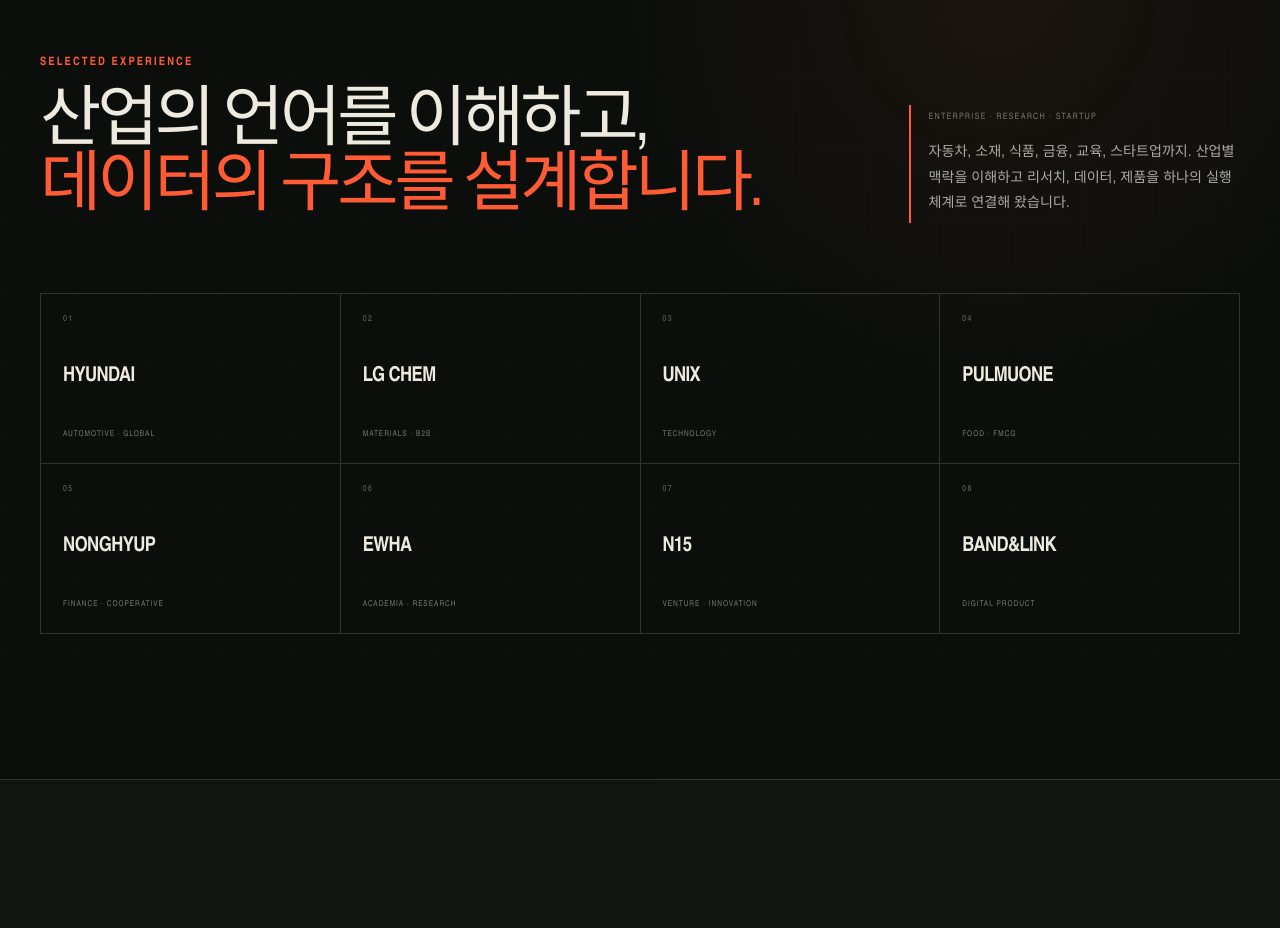
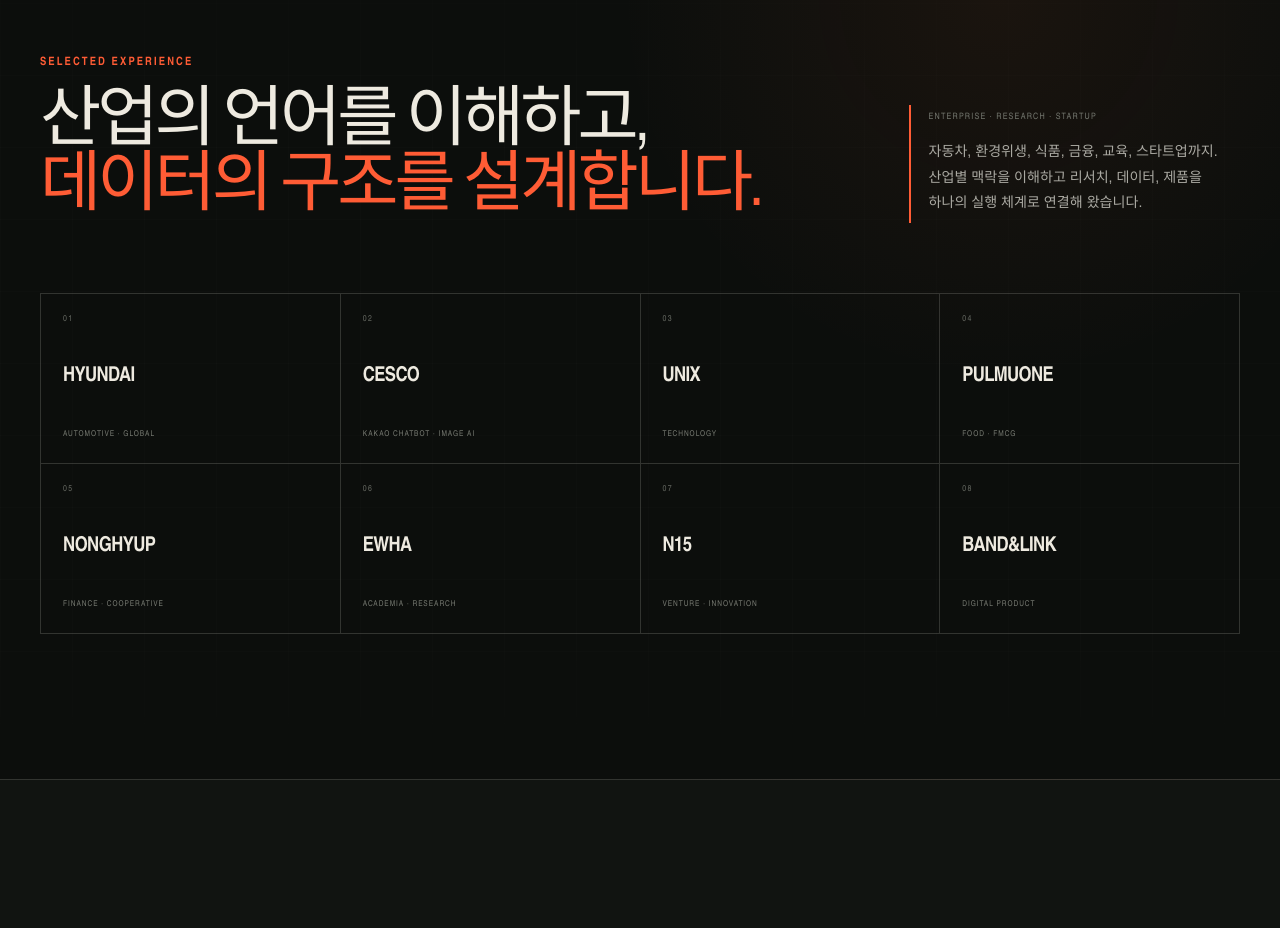
Before and after one commit to dtcast/dtcast.github.io, a plain HTML site: page index.html in a window 1280 px wide. Shown: the part 920-1848 px from the top of the page. Drawn offline with Linux system fonts and the light colour scheme.

Commit message:
Replace LG Chem reference with CESCO

```diff
--- a/index.html
+++ b/index.html
@@ -98,12 +98,12 @@
         </div>
         <div class="experience-note">
           <span>ENTERPRISE · RESEARCH · STARTUP</span>
-          <p>자동차, 소재, 식품, 금융, 교육, 스타트업까지. 산업별 맥락을 이해하고 리서치, 데이터, 제품을 하나의 실행 체계로 연결해 왔습니다.</p>
+          <p>자동차, 환경위생, 식품, 금융, 교육, 스타트업까지. 산업별 맥락을 이해하고 리서치, 데이터, 제품을 하나의 실행 체계로 연결해 왔습니다.</p>
         </div>
       </div>
       <div class="reference-grid section-shell" aria-label="주요 프로젝트 경험 조직">
         <article class="reference-item reveal"><span>01</span><strong>HYUNDAI</strong><small>AUTOMOTIVE · GLOBAL</small></article>
-        <article class="reference-item reveal"><span>02</span><strong>LG CHEM</strong><small>MATERIALS · B2B</small></article>
+        <article class="reference-item reveal" aria-label="CESCO — 카카오톡 챗봇과 Image Detection 서버를 연동한 이벤트 참여 시스템"><span>02</span><strong>CESCO</strong><small>KAKAO CHATBOT · IMAGE AI</small></article>
         <article class="reference-item reveal"><span>03</span><strong>UNIX</strong><small>TECHNOLOGY</small></article>
         <article class="reference-item reveal"><span>04</span><strong>PULMUONE</strong><small>FOOD · FMCG</small></article>
         <article class="reference-item reveal"><span>05</span><strong>NONGHYUP</strong><small>FINANCE · COOPERATIVE</small></article>
```
